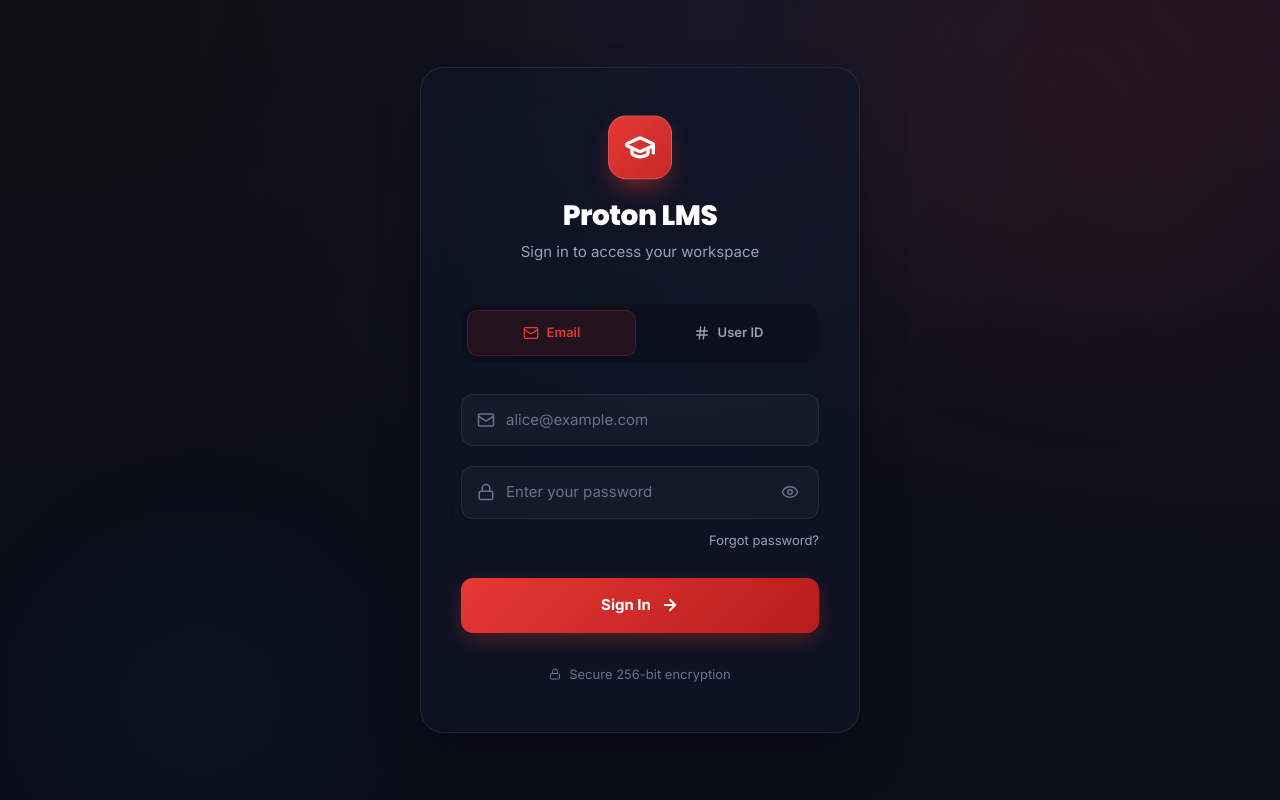
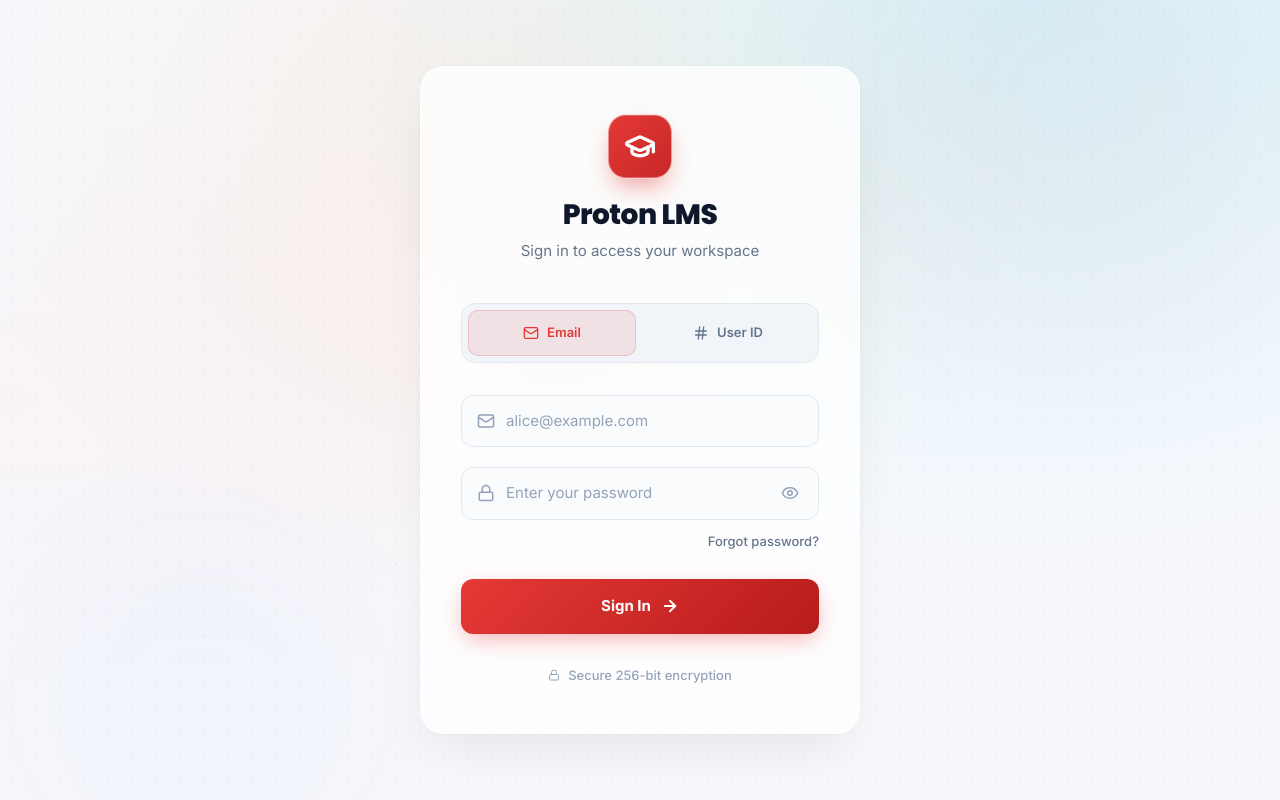
Before and after one commit to official-forgeweb/Proton_SMS, a Next.js app in the folder frontend/: page /login in a window 1280 px wide. Built offline with nearby package versions, Linux system fonts and the light colour scheme; no server answers.

Commit message:
some updates

```diff
--- a/frontend/src/app/globals.css
+++ b/frontend/src/app/globals.css
@@ -59,6 +59,14 @@
   --radius-lg: 20px;
   --radius-xl: 28px;
   --radius-full: 9999px;
+}
+
+.bg-mesh {
+  background-color: #f7f8fc !important;
+  background-image:
+      radial-gradient(at 40% 20%, hsla(28,100%,74%,0.15) 0px, transparent 50%),
+      radial-gradient(at 80% 0%, hsla(189,100%,56%,0.15) 0px, transparent 50%),
+      radial-gradient(at 0% 50%, hsla(355,100%,93%,0.15) 0px, transparent 50%) !important;
 }
 
 [data-theme="dark"] {
--- a/frontend/src/app/login/page.tsx
+++ b/frontend/src/app/login/page.tsx
@@ -35,24 +35,18 @@ export default function LoginPage() {
     };
 
     return (
-        <div style={{
+        <div className="bg-mesh" style={{
             minHeight: '100vh',
             display: 'flex',
             alignItems: 'center',
             justifyContent: 'center',
-            background: '#0B0F19',
-            backgroundImage: `
-                radial-gradient(at 0% 0%, hsla(253,16%,7%,1) 0, transparent 50%),
-                radial-gradient(at 50% 0%, hsla(225,39%,30%,0.2) 0, transparent 50%),
-                radial-gradient(at 100% 0%, hsla(339,49%,30%,0.2) 0, transparent 50%)
-            `,
             position: 'relative',
             overflow: 'hidden',
             fontFamily: "'Inter', sans-serif"
         }}>
             <Toaster position="top-center"
                 toastOptions={{
-                    style: { background: '#1E293B', color: '#fff', borderRadius: '12px', border: '1px solid rgba(255,255,255,0.1)' }
+                    style: { background: '#FFFFFF', color: '#1E293B', borderRadius: '12px', border: '1px solid rgba(0,0,0,0.05)', boxShadow: '0 10px 25px -5px rgba(0,0,0,0.1)' }
                 }}
             />
 
@@ -60,13 +54,20 @@ export default function LoginPage() {
             <div style={{ position: 'absolute', inset: 0, overflow: 'hidden', pointerEvents: 'none' }}>
                 <div style={{
                     position: 'absolute', width: '800px', height: '800px', borderRadius: '50%',
-                    background: 'radial-gradient(circle, rgba(229,57,53,0.08) 0%, transparent 60%)',
+                    background: 'radial-gradient(circle, rgba(229,57,53,0.06) 0%, transparent 60%)',
                     top: '-300px', right: '-200px', filter: 'blur(40px)', animation: 'pulse 10s infinite alternate'
                 }} />
                 <div style={{
                     position: 'absolute', width: '600px', height: '600px', borderRadius: '50%',
-                    background: 'radial-gradient(circle, rgba(37,99,235,0.06) 0%, transparent 60%)',
+                    background: 'radial-gradient(circle, rgba(37,99,235,0.05) 0%, transparent 60%)',
                     bottom: '-200px', left: '-100px', filter: 'blur(40px)', animation: 'pulse 8s infinite alternate-reverse'
+                }} />
+                {/* Dotted Grid Pattern for tech feel */}
+                <div style={{
+                    position: 'absolute', inset: 0,
+                    backgroundImage: 'radial-gradient(rgba(15, 23, 42, 0.05) 1px, transparent 1px)',
+                    backgroundSize: '24px 24px',
+                    opacity: 0.8
                 }} />
             </div>
 
@@ -74,38 +75,39 @@ export default function LoginPage() {
                 @keyframes pulse { 0% { opacity: 0.5; transform: scale(1); } 100% { opacity: 1; transform: scale(1.1); } }
                 @keyframes float { 0% { transform: translateY(0px); } 50% { transform: translateY(-10px); } 100% { transform: translateY(0px); } }
                 .glass-card {
-                    background: rgba(15, 23, 42, 0.6);
-                    backdrop-filter: blur(20px);
-                    border: 1px solid rgba(255, 255, 255, 0.08);
-                    box-shadow: 0 25px 50px -12px rgba(0, 0, 0, 0.5);
+                    background: rgba(255, 255, 255, 0.8);
+                    backdrop-filter: blur(24px);
+                    -webkit-backdrop-filter: blur(24px);
+                    border: 1px solid rgba(255, 255, 255, 0.8);
+                    box-shadow: 0 25px 50px -12px rgba(0, 0, 0, 0.08), 0 0 0 1px rgba(0,0,0,0.02);
                 }
                 .login-input {
                     width: 100%;
-                    background: rgba(255, 255, 255, 0.03);
-                    border: 1px solid rgba(255, 255, 255, 0.08);
-                    color: white;
+                    background: rgba(248, 250, 252, 0.8);
+                    border: 1px solid rgba(226, 232, 240, 1);
+                    color: #1E293B;
                     padding: 14px 16px 14px 44px;
                     border-radius: 12px;
                     font-size: 15px;
                     transition: all 0.3s ease;
                 }
                 .login-input:focus {
-                    background: rgba(255, 255, 255, 0.05);
+                    background: #FFFFFF;
                     border-color: #E53935;
                     outline: none;
                     box-shadow: 0 0 0 4px rgba(229, 57, 53, 0.1);
                 }
-                .login-input::placeholder { color: #64748B; }
+                .login-input::placeholder { color: #94A3B8; }
 
                 .method-btn {
                     flex: 1; padding: 12px; border-radius: 10px; font-size: 13px; font-weight: 600;
-                    color: #94A3B8; background: transparent; border: 1px solid transparent; cursor: pointer;
+                    color: #64748B; background: transparent; border: 1px solid transparent; cursor: pointer;
                     transition: all 0.2s; display: flex; align-items: center; justify-content: center; gap: 8px;
                 }
                 .method-btn.active {
                     background: rgba(229, 57, 53, 0.1); color: #E53935; border-color: rgba(229, 57, 53, 0.2);
                 }
-                .method-btn:hover:not(.active) { color: white; background: rgba(255,255,255,0.05); }
+                .method-btn:hover:not(.active) { color: #1E293B; background: rgba(241, 245, 249, 1); }
 
                 .login-button {
                     background: linear-gradient(135deg, #E53935 0%, #B71C1C 100%);
@@ -128,19 +130,19 @@ export default function LoginPage() {
                     <div style={{
                         width: '64px', height: '64px', borderRadius: '18px', background: 'linear-gradient(135deg, #E53935 0%, #C62828 100%)',
                         display: 'inline-flex', alignItems: 'center', justifyContent: 'center', marginBottom: '20px',
-                        boxShadow: '0 12px 24px -6px rgba(229,57,53,0.5)', border: '1px solid rgba(255,255,255,0.2)'
+                        boxShadow: '0 12px 24px -6px rgba(229,57,53,0.5)', border: '1px solid rgba(255,255,255,0.5)'
                     }}>
                         <GraduationCap size={32} color="white" strokeWidth={2.5} />
                     </div>
-                    <h1 style={{ fontSize: '28px', fontWeight: 800, color: 'white', marginBottom: '8px', letterSpacing: '-0.5px' }}>
+                    <h1 style={{ fontSize: '28px', fontWeight: 800, color: '#0F172A', marginBottom: '8px', letterSpacing: '-0.5px' }}>
                         Proton LMS
                     </h1>
-                    <p style={{ color: '#94A3B8', fontSize: '15px' }}>
+                    <p style={{ color: '#64748B', fontSize: '15px' }}>
                         Sign in to access your workspace
                     </p>
                 </div>
 
-                <div style={{ display: 'flex', gap: '8px', background: 'rgba(0,0,0,0.2)', padding: '6px', borderRadius: '14px', marginBottom: '32px' }}>
+                <div style={{ display: 'flex', gap: '8px', background: '#F1F5F9', padding: '6px', borderRadius: '14px', marginBottom: '32px', border: '1px solid #E2E8F0' }}>
                     <button className={"method-btn " + (loginMethod === 'email' ? 'active' : '')} onClick={() => setLoginMethod('email')}>
                         <Mail size={16} /> Email
                     </button>
@@ -152,7 +154,7 @@ export default function LoginPage() {
                 <form onSubmit={handleLogin} style={{ display: 'flex', flexDirection: 'column', gap: '20px' }}>
                     {loginMethod === 'email' ? (
                         <div style={{ position: 'relative' }}>
-                            <Mail size={18} style={{ position: 'absolute', left: '16px', top: '50%', transform: 'translateY(-50%)', color: '#64748B' }} />
+                            <Mail size={18} style={{ position: 'absolute', left: '16px', top: '50%', transform: 'translateY(-50%)', color: '#94A3B8' }} />
                             <input
                                 type="email" className="login-input" placeholder="alice@example.com"
                                 value={email} onChange={(e) => setEmail(e.target.value)} required
@@ -160,7 +162,7 @@ export default function LoginPage() {
                         </div>
                     ) : (
                         <div style={{ position: 'relative' }}>
-                            <Hash size={18} style={{ position: 'absolute', left: '16px', top: '50%', transform: 'translateY(-50%)', color: '#64748B' }} />
+                            <Hash size={18} style={{ position: 'absolute', left: '16px', top: '50%', transform: 'translateY(-50%)', color: '#94A3B8' }} />
                             <input
                                 type="text" className="login-input" placeholder="e.g., PRO123 or EMP456"
                                 value={proId} onChange={(e) => setProId(e.target.value)} required
@@ -169,7 +171,7 @@ export default function LoginPage() {
                     )}
 
                     <div style={{ position: 'relative' }}>
-                        <Lock size={18} style={{ position: 'absolute', left: '16px', top: '50%', transform: 'translateY(-50%)', color: '#64748B' }} />
+                        <Lock size={18} style={{ position: 'absolute', left: '16px', top: '50%', transform: 'translateY(-50%)', color: '#94A3B8' }} />
                         <input
                             type={showPassword ? 'text' : 'password'} className="login-input" placeholder="Enter your password"
                             value={password} onChange={(e) => setPassword(e.target.value)} required
@@ -178,7 +180,7 @@ export default function LoginPage() {
                             type="button" onClick={() => setShowPassword(!showPassword)}
                             style={{
                                 position: 'absolute', right: '16px', top: '50%', transform: 'translateY(-50%)',
-                                background: 'none', border: 'none', cursor: 'pointer', color: '#64748B', padding: '4px',
+                                background: 'none', border: 'none', cursor: 'pointer', color: '#94A3B8', padding: '4px',
                             }}
                         >
                             {showPassword ? <EyeOff size={18} /> : <Eye size={18} />}
@@ -186,9 +188,9 @@ export default function LoginPage() {
                     </div>
 
                     <div style={{ display: 'flex', justifyContent: 'flex-end', marginTop: '-8px' }}>
-                        <a href="#" style={{ color: '#94A3B8', fontSize: '13px', textDecoration: 'none', transition: 'color 0.2s' }}
-                           onMouseEnter={e => e.currentTarget.style.color = 'white'}
-                           onMouseLeave={e => e.currentTarget.style.color = '#94A3B8'}>
+                        <a href="#" style={{ color: '#64748B', fontSize: '13px', textDecoration: 'none', transition: 'color 0.2s', fontWeight: 500 }}
+                           onMouseEnter={e => e.currentTarget.style.color = '#E53935'}
+                           onMouseLeave={e => e.currentTarget.style.color = '#64748B'}>
                             Forgot password?
                         </a>
                     </div>
@@ -203,7 +205,7 @@ export default function LoginPage() {
                 </form>
 
                 <div style={{ textAlign: 'center', marginTop: '32px' }}>
-                    <p style={{ color: '#64748B', fontSize: '13px', display: 'flex', alignItems: 'center', justifyContent: 'center', gap: '8px' }}>
+                    <p style={{ color: '#94A3B8', fontSize: '13px', display: 'flex', alignItems: 'center', justifyContent: 'center', gap: '8px', fontWeight: 500 }}>
                         <Lock size={12} /> Secure 256-bit encryption
                     </p>
                 </div>
--- a/frontend/src/components/DashboardLayout.tsx
+++ b/frontend/src/components/DashboardLayout.tsx
@@ -191,7 +191,7 @@ export default function DashboardLayout({ children, requiredRole }: DashboardLay
     const avatarImgUrl = `https://ui-avatars.com/api/?name=${encodeURIComponent(userName)}&background=E53935&color=fff`;
 
     return (
-        <div style={{ display: 'flex', minHeight: '100vh', width: '100%', background: '#F4F5F9' }}>
+        <div className="bg-mesh" style={{ display: 'flex', minHeight: '100vh', width: '100%' }}>
             <Sidebar />
             <main style={{
                 marginLeft: '260px',
@@ -233,7 +233,7 @@ export default function DashboardLayout({ children, requiredRole }: DashboardLay
                 {/* Top Header */}
                 <header style={{
                     display: 'flex', alignItems: 'center', justifyContent: 'space-between',
-                    padding: '16px 32px', background: '#F4F5F9',
+                    padding: '16px 32px', background: 'rgba(247, 248, 252, 0.65)', backdropFilter: 'blur(12px)',
                     position: 'sticky', top: 0, zIndex: 30,
                     borderBottom: '1px solid rgba(228, 230, 239, 0.4)',
                 }}>
```
Also changed, not shown: frontend/src/app/page.tsx (+11 -15 lines).
